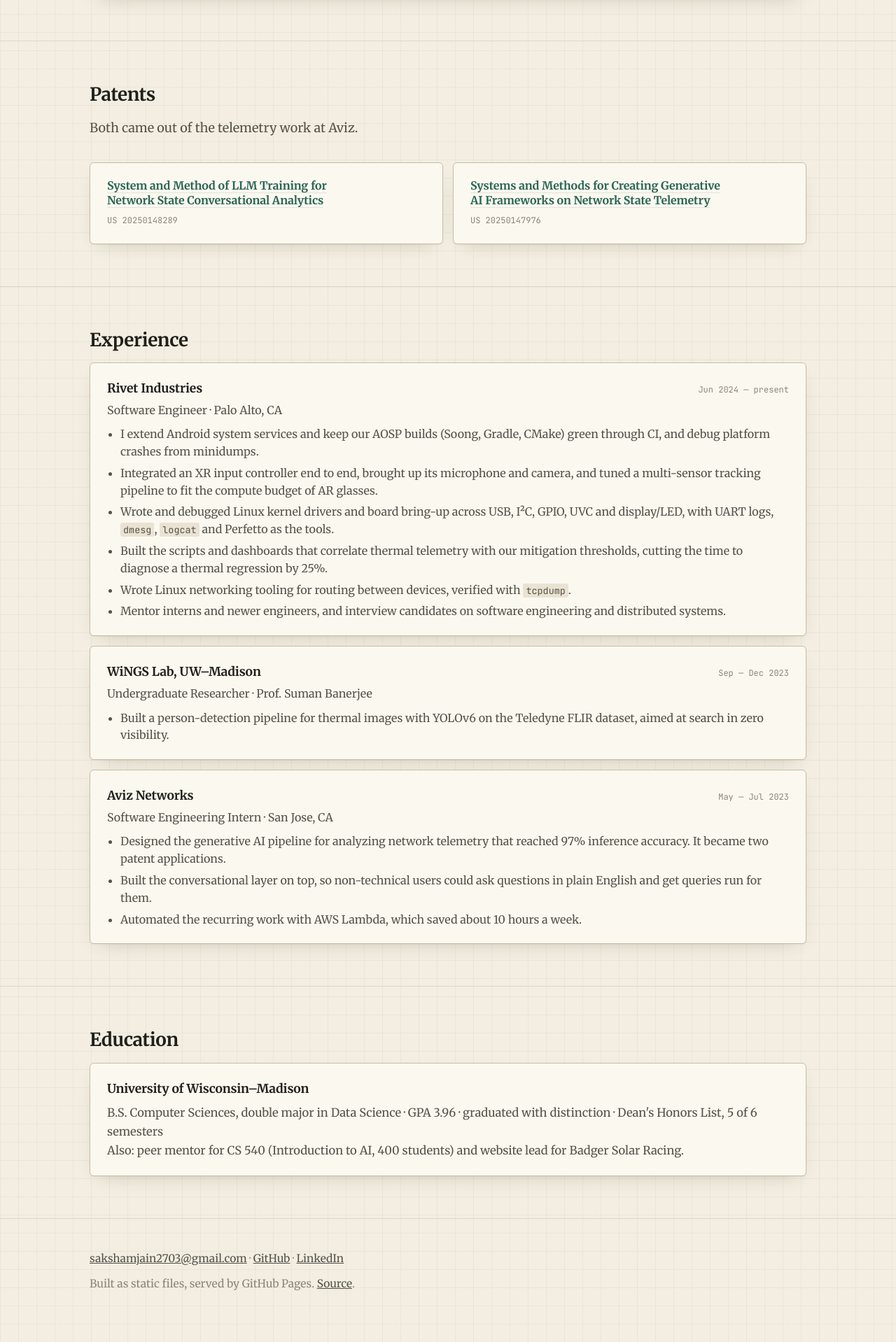
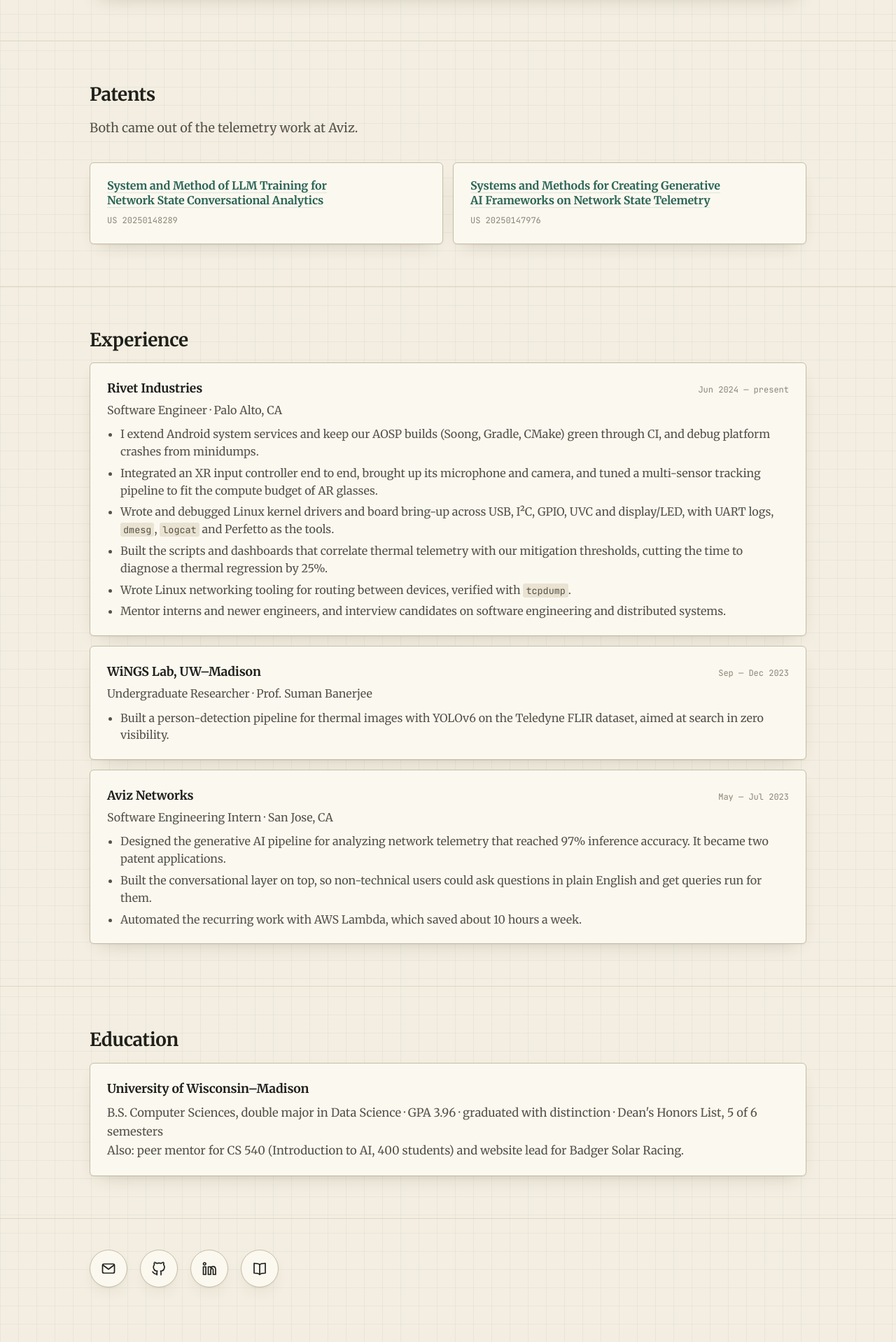
Before and after one commit to Saksham2703/saksham2703.github.io, a Jekyll site: the page built from index.html, in a window 1280 px wide. Shown: the part 1904-3822 px from the top of the page at 70% size. Built offline with Jekyll 4.4.1, drawn with Linux system fonts in a browser that asks for light colours.

Commit message:
style: footer icon links, drop the build note

```diff
--- a/_includes/footer.html
+++ b/_includes/footer.html
@@ -1,4 +1,12 @@
 <footer><div class="wrap">
-  <div><a href="mailto:{{ site.email }}">{{ site.email }}</a> · <a href="https://github.com/{{ site.github_username }}">GitHub</a> · <a href="{{ site.linkedin }}">LinkedIn</a></div>
-  <div>Built as static files, served by GitHub Pages. <a href="https://github.com/{{ site.github_username }}/saksham2703.github.io">Source</a>.</div>
+  <ul class="social" aria-label="Links">
+    <li><a href="mailto:{{ site.email }}" aria-label="Email" title="Email">
+      <svg viewBox="0 0 24 24" aria-hidden="true"><rect x="3.5" y="5.5" width="17" height="13" rx="2"/><path d="M4 7l8 6 8-6"/></svg></a></li>
+    <li><a href="https://github.com/{{ site.github_username }}" aria-label="GitHub" title="GitHub">
+      <svg viewBox="0 0 24 24" aria-hidden="true"><path d="M9 19.5c-4.5 1.4-4.5-2.4-6-2.8M15 21v-3.3c0-1 .1-1.4-.5-2 2.8-.3 5.5-1.4 5.5-6a4.6 4.6 0 0 0-1.3-3.2 4.2 4.2 0 0 0-.1-3.2s-1-.3-3.4 1.3a11.6 11.6 0 0 0-6.2 0C6.6 3 5.6 3.3 5.6 3.3a4.2 4.2 0 0 0-.1 3.2A4.6 4.6 0 0 0 4.2 9.7c0 4.6 2.7 5.7 5.5 6-.6.6-.6 1.2-.5 2V21"/></svg></a></li>
+    <li><a href="{{ site.linkedin }}" aria-label="LinkedIn" title="LinkedIn">
+      <svg viewBox="0 0 24 24" aria-hidden="true"><rect x="3.5" y="9.5" width="3.5" height="11"/><circle cx="5.25" cy="5.25" r="1.75"/><path d="M10.5 20.5v-11H14v1.6c.7-1.1 1.9-1.9 3.4-1.9 2.6 0 3.6 1.7 3.6 4.4v6.9h-3.5v-6.2c0-1.4-.3-2.3-1.6-2.3s-1.9 1-1.9 2.4v6.1z"/></svg></a></li>
+    <li><a href="{{ '/blog/' | relative_url }}" aria-label="Blog" title="Blog">
+      <svg viewBox="0 0 24 24" aria-hidden="true"><path d="M12 6.5c-1.6-1.6-4.2-2-8-2v14c3.8 0 6.4.4 8 2 1.6-1.6 4.2-2 8-2v-14c-3.8 0-6.4.4-8 2z"/><path d="M12 6.5v14"/></svg></a></li>
+  </ul>
 </div></footer>
--- a/assets/css/site.css
+++ b/assets/css/site.css
@@ -175,9 +175,15 @@ svg.sweep text{font-family:"JetBrains Mono",monospace; font-variant-numeric:tabu
 }
 .artifact.live{border-color:var(--accent); color:var(--accent); background:var(--accent-soft)}
 .artifact.video{border-color:var(--line-2); color:var(--ink-2)}
-footer{padding:44px 0 70px; color:var(--ink-3); font-size:15.5px}
-footer .wrap{display:flex; flex-direction:column; gap:10px}
-footer a{color:var(--ink-2)}
+footer{padding:44px 0 70px}
+.social{list-style:none; margin:0; padding:0; display:flex; gap:18px; flex-wrap:wrap}
+.social a{
+  display:flex; align-items:center; justify-content:center; width:54px; height:54px; border-radius:50%;
+  background:var(--surface); border:1px solid var(--line-2); box-shadow:var(--shadow); color:var(--ink);
+  transition:transform .18s ease, border-color .18s ease, color .18s ease;
+}
+.social a:hover, .social a:focus-visible{transform:translateY(-2px); border-color:var(--accent); color:var(--accent); outline:none}
+.social svg{width:24px; height:24px; fill:none; stroke:currentColor; stroke-width:1.7; stroke-linecap:round; stroke-linejoin:round}
 
 @media (max-width:880px){
   .rig{grid-template-columns:1fr}
```
